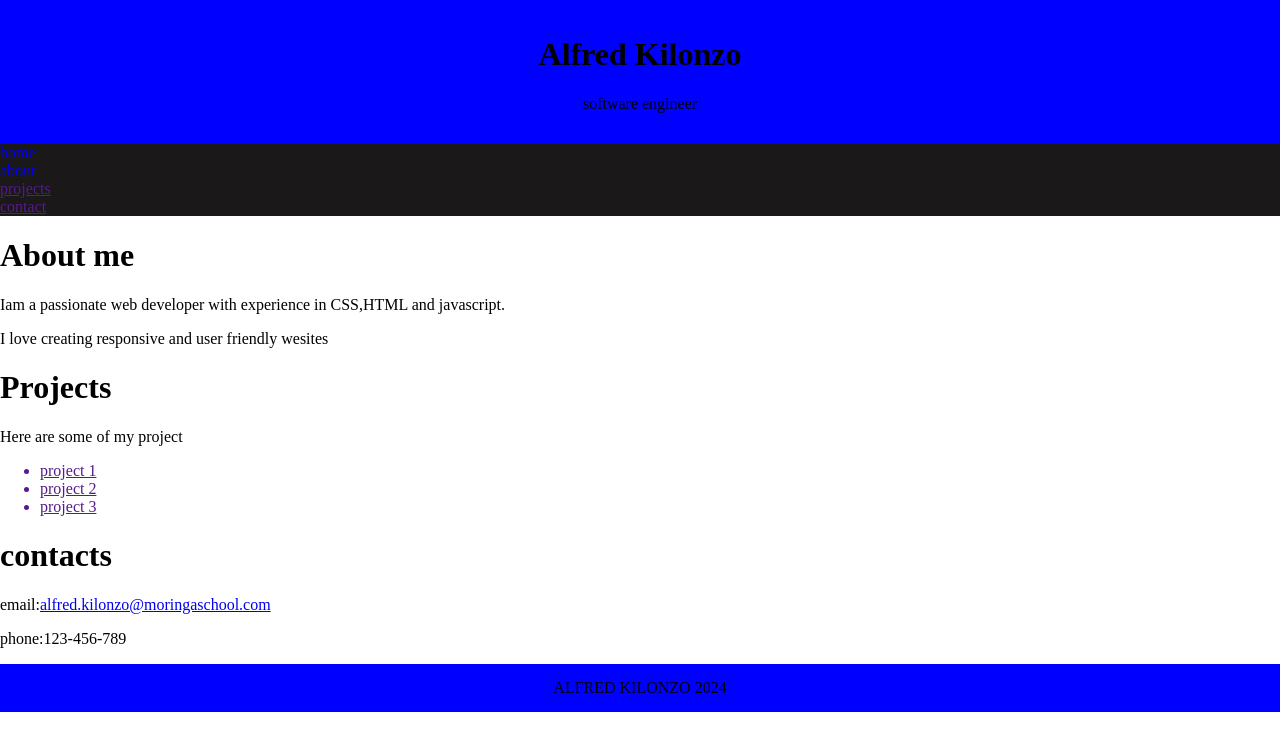
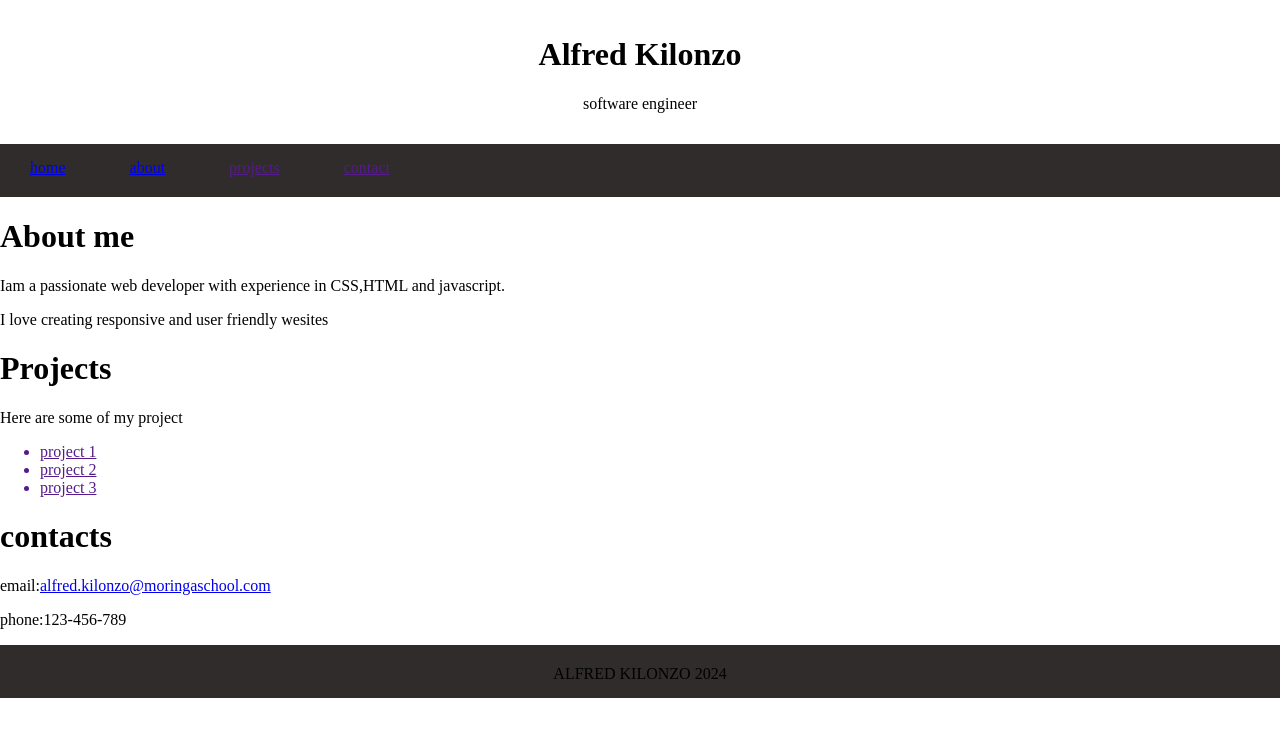
Before and after one commit to Alfred-peter/myportfolio, a plain HTML site: page index.html in a window 1280 px wide. Drawn offline with Linux system fonts and the light colour scheme.

Commit message:
second commit

```diff
--- a/index.html
+++ b/index.html
@@ -31,7 +31,7 @@
             <p>I love creating responsive and user friendly wesites</p>
     </div>
 
-    <div>
+    <div class="project">
         <h1>Projects</h1>
         <p>Here are some of my project</p>
         <ul>
@@ -47,6 +47,6 @@
         <p>phone:123-456-789</p>
     </div>
 
-    <footer>ALFRED KILONZO 2024</footer>
+    <footer class="footer">ALFRED KILONZO 2024</footer>
 </body>
 </html>
--- a/style.css
+++ b/style.css
@@ -1,34 +1,45 @@
 body{ margin: 0px;}
 
 header{
-    background-color: blue;
+    background-color: white;
     text-align: center;
     padding: 15px;
 }
 
+      nav{
+        background-color: rgb(48, 44, 44);
 
-       nav ul{
-        list-style-type: none;
-        background-color:rgb(26, 24, 24);
-        margin: 0px;
-        padding: 0px;
-        overflow: hidden;
-
-       }
-       /* nav a{
-        color: antiquewhite;
-        text-decoration: none;
-        display: block;
-        padding: 15px;
-        text-align: center;
-       } */
+      }
 
 
 
 
 
-footer{
-    padding: 15px;
-    background-color: blue;
-    text-align: center;
-}
+       nav ul{
+        list-style-type: none;
+        margin: 0px;
+        padding: 0px;
+       }
+
+       nav ul li{
+        display: inline-block;
+
+       }
+
+       nav li{
+        padding-top: 15px;
+        padding-bottom: 20px;
+
+       }
+
+       nav a{
+        padding: 30px;
+       }
+
+
+        .footer{
+            text-align: center;
+            background-color: rgb(48, 44, 44);
+            padding-top: 20px;
+            padding-bottom: 15px;
+        }
```
